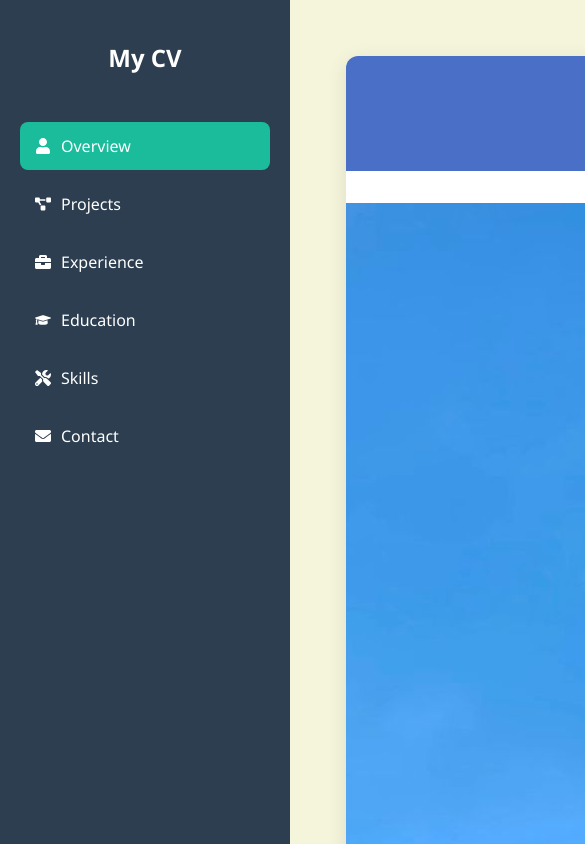
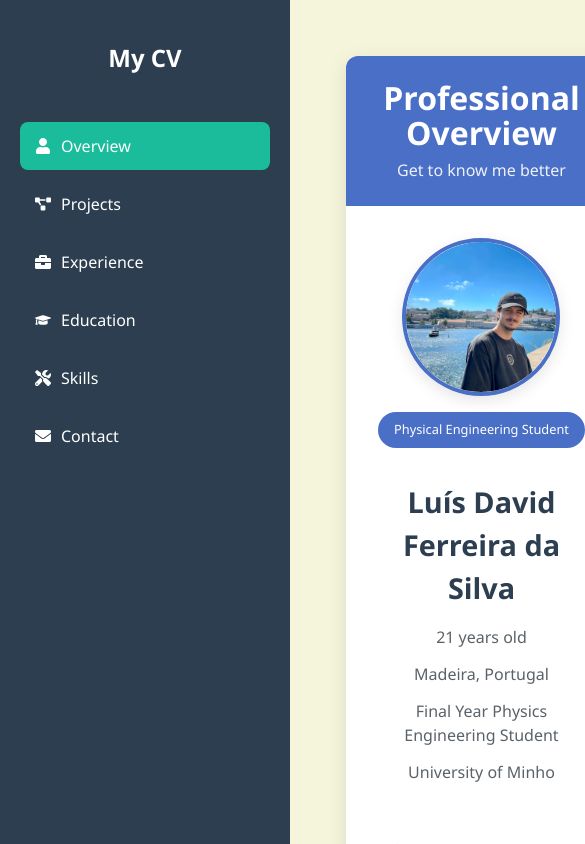
Before and after one commit to UnkowwnPhysics/CV, a React (Vite) app: page / in a window 390 px wide. Shown: the top 844 px of the page, 585 px wide, since content can reach past the window. Built offline with nearby package versions, Linux system fonts and the light colour scheme.

Commit message:
Update Overview.css

```diff
--- a/src/components/MainContent/Overview.css
+++ b/src/components/MainContent/Overview.css
@@ -44,16 +44,11 @@
   align-items: center;
 }
 
-.profile-icon {
+.profile-image {
   width: 200px;
   height: 200px;
-  display: flex;
-  align-items: center;
-  justify-content: center;
-  background: #4a6fc7;
-  color: white;
   border-radius: 50%;
-  font-size: 5rem;
+  object-fit: cover;
   border: 4px solid #4a6fc7;
   box-shadow: 0 5px 15px rgba(0, 0, 0, 0.1);
 }
@@ -159,9 +154,8 @@
     grid-template-columns: 1fr;
   }
 
-  .profile-icon {
+  .profile-image {
     width: 150px;
     height: 150px;
-    font-size: 4rem;
   }
 }
```
